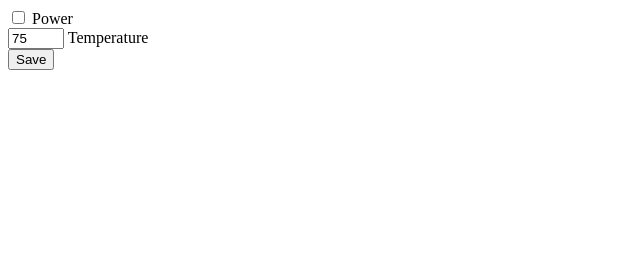
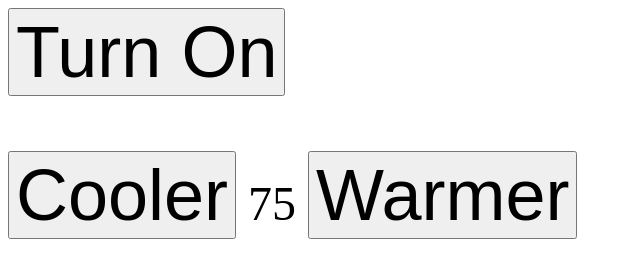
Before and after one commit to uberthought/rpisensor, a plain HTML site: page WebServer/index.html in a window 1280 px wide. Shown: the whole page, without its empty margins (0-640 px from the left). Drawn offline with Linux system fonts and the light colour scheme.

Commit message:
implemented simple web interface

```diff
--- a/WebServer/index.html
+++ b/WebServer/index.html
@@ -2,42 +2,27 @@
 
     <head>
         <title>Weather Control Central</title>
-        <!-- <style>
+        <style>
             body {
-                font-size: 200%;
-            }
-
-            input[type=number] {
-                font-size: 200%;
+                font-size: 300%;
             }
 
             input[type=submit] {
-                font-size: 200%;
+                font-size: 150%;
             }
-
-            input[type=checkbox] {
-                -ms-transform: scale(2); /* IE */
-                -moz-transform: scale(2); /* FF */
-                -webkit-transform: scale(2); /* Safari and Chrome */
-                -o-transform: scale(2); /* Opera */
-                padding: 10px;
-            }
-        </style> -->
+        </style>
     </head>
 
     <body>
-        <h1><div id=message></div></h1>
 
-            <form method="post" id="form1">
-            <input type="checkbox" id="on" name="on" form="form1" />
-            <label for="on">Power</label>
+        <form method="post">
+            <div style="display:inline;" id=message></div>
+            <input type="submit" id="power" name="power" value="Turn On" />
             </br>
-
-            <input type="number" id="target" name="target" min="60" max="80" value="75" form="form1" />
-            <label for="target">Temperature</label>
             </br>
-
-            <input type="submit" id="save" name="save" value="Save" form="form1" />
+            <input type="submit" id="cooler" name="cooler" value="Cooler" />
+            <div id=target style="display:inline;">75</div>
+            <input type="submit" id="warmer" name="warmer" value="Warmer" />
         </form>
 
     </body>
```
Also changed, not shown: 1 other file.
